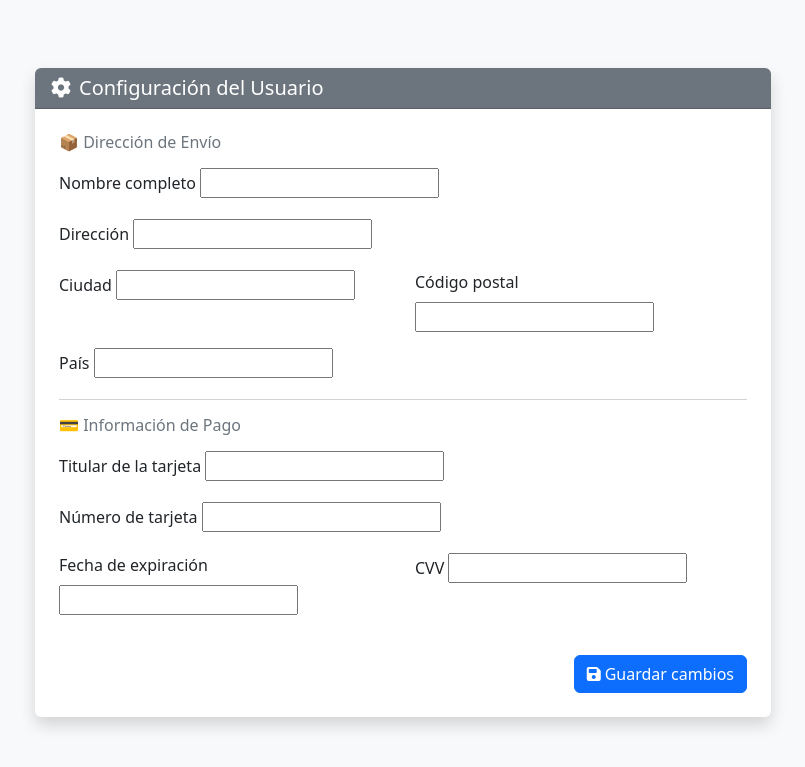
After one commit to sgarolm676/tiendaSalvaTFG, a Django app: page /configuracion/ in a window 1280 px wide. The commit adds this page. Shown: the top 767 px of the page, without its empty margins (237-1042 px from the left). Run offline with Django 5.2, Linux system fonts and the light colour scheme; a user stored in the database is signed in; data comes from the database, SQL or seed files in the repository; both versions use the stored data as it was after the commit.

Commit message:
Configuracion de tarjeta pago y direccion envio realizado

```diff
--- a/tienda/productos/admin.py
+++ b/tienda/productos/admin.py
@@ -1,5 +1,8 @@
 from django.contrib import admin
-from .models import Producto
+from .models import Producto, DireccionEnvio, TarjetaPago, Perfil
 
 # Register your models here.
 admin.site.register(Producto)
+admin.site.register(Perfil)
+admin.site.register(DireccionEnvio)
+admin.site.register(TarjetaPago)
--- a/tienda/productos/forms.py
+++ b/tienda/productos/forms.py
@@ -1,7 +1,7 @@
 from django import forms
 from django.contrib.auth.forms import UserCreationForm
 from django.contrib.auth.models import User
-from .models import Perfil
+from .models import Perfil, DireccionEnvio, TarjetaPago
 from productos.models import Producto
 
 class RegistroUsuarioForm(UserCreationForm):
@@ -53,3 +53,17 @@ class PerfilUpdateForm(forms.ModelForm):
             'imagen': forms.ClearableFileInput(attrs={'class': 'form-control'}),
             'bio': forms.Textarea(attrs={'class': 'form-control'}),
         }
+
+class DireccionEnvioForm(forms.ModelForm):
+    class Meta:
+        model = DireccionEnvio
+        fields = ['nombre_completo', 'direccion', 'ciudad', 'codigo_postal', 'pais']
+
+class TarjetaPagoForm(forms.ModelForm):
+    class Meta:
+        model = TarjetaPago
+        fields = ['titular', 'numero', 'expiracion', 'cvv']
+        widgets = {
+            'numero': forms.PasswordInput(render_value=True),
+            'cvv': forms.PasswordInput(render_value=True),
+        }
--- a/tienda/productos/models.py
+++ b/tienda/productos/models.py
@@ -32,3 +32,24 @@ class Perfil(models.Model):
 
     def __str__(self):
         return f"Perfil de {self.user.username}"
+
+class DireccionEnvio(models.Model):
+    usuario = models.OneToOneField(User, on_delete=models.CASCADE, related_name='direccionenvio')
+    nombre_completo = models.CharField(max_length=100)
+    direccion = models.CharField(max_length=255)
+    ciudad = models.CharField(max_length=100)
+    codigo_postal = models.CharField(max_length=10)
+    pais = models.CharField(max_length=100)
+
+    def __str__(self):
+        return f"{self.nombre_completo} ({self.usuario.username})"
+
+class TarjetaPago(models.Model):
+    usuario = models.OneToOneField(User, on_delete=models.CASCADE, related_name='tarjetapago')
+    titular = models.CharField(max_length=100)
+    numero = models.CharField(max_length=16)
+    expiracion = models.CharField(max_length=5)  # formato MM/YY
+    cvv = models.CharField(max_length=4)
+
+    def __str__(self):
+        return f"Tarjeta de {self.titular} ({self.usuario.username})"
--- /dev/null
+++ b/tienda/productos/templates/perfil/configuracion.html
@@ -0,0 +1,106 @@
+<!DOCTYPE html>
+<html lang="es">
+<head>
+    <meta charset="UTF-8">
+    <meta name="viewport" content="width=device-width, initial-scale=1.0">
+    <title>Configuración del Usuario</title>
+
+    <!-- Bootstrap CSS -->
+    <link href="https://cdn.jsdelivr.net/npm/bootstrap@5.3.0/dist/css/bootstrap.min.css" rel="stylesheet">
+
+    <!-- Font Awesome -->
+    <link rel="stylesheet" href="https://cdnjs.cloudflare.com/ajax/libs/font-awesome/6.4.0/css/all.min.css">
+
+    <style>
+        body {
+            background-color: #f8f9fa;
+            padding-top: 20px;
+        }
+        .card {
+            border: none;
+            box-shadow: 0 0.5rem 1rem rgba(0, 0, 0, 0.15);
+        }
+        .card-header {
+            border-radius: 0.375rem 0.375rem 0 0 !important;
+        }
+        hr {
+            opacity: 0.2;
+        }
+    </style>
+</head>
+<body>
+    <div class="container my-5">
+        <div class="row justify-content-center">
+            <div class="col-lg-8">
+                <div class="card">
+                    <div class="card-header bg-secondary text-white">
+                        <h5 class="mb-0"><i class="fas fa-cog me-2"></i>Configuración del Usuario</h5>
+                    </div>
+                    <div class="card-body p-4">
+                        <form method="POST">
+                            {% csrf_token %}
+
+                            <!-- Dirección de envío -->
+                            <h6 class="text-secondary mb-3">📦 Dirección de Envío</h6>
+                            <div class="mb-3">
+                                <label class="form-label">Nombre completo</label>
+                                {{ direccion_form.nombre_completo }}
+                            </div>
+                            <div class="mb-3">
+                                <label class="form-label">Dirección</label>
+                                {{ direccion_form.direccion }}
+                            </div>
+                            <div class="mb-3 row">
+                                <div class="col-md-6">
+                                    <label class="form-label">Ciudad</label>
+                                    {{ direccion_form.ciudad }}
+                                </div>
+                                <div class="col-md-6">
+                                    <label class="form-label">Código postal</label>
+                                    {{ direccion_form.codigo_postal }}
+                                </div>
+                            </div>
+                            <div class="mb-3">
+                                <label class="form-label">País</label>
+                                {{ direccion_form.pais }}
+                            </div>
+                            <hr>
+
+                            <!-- Datos de pago -->
+                            <h6 class="text-secondary mb-3">💳 Información de Pago</h6>
+                            <div class="mb-3">
+                                <label class="form-label">Titular de la tarjeta</label>
+                                {{ tarjeta_form.titular }}
+                            </div>
+                            <div class="mb-3">
+                                <label class="form-label">Número de tarjeta</label>
+                                {{ tarjeta_form.numero }}
+                            </div>
+                            <div class="row">
+                                <div class="col-md-6 mb-3">
+                                    <label class="form-label">Fecha de expiración</label>
+                                    {{ tarjeta_form.expiracion }}
+                                </div>
+                                <div class="col-md-6 mb-3">
+                                    <label class="form-label">CVV</label>
+                                    {{ tarjeta_form.cvv }}
+                                </div>
+                            </div>
+
+                            <!-- Botón de guardar -->
+                            <div class="text-end mt-4">
+                                <button type="submit" class="btn btn-primary">
+                                    <i class="fas fa-save me-1"></i>Guardar cambios
+                                </button>
+                            </div>
+                        </form>
+                    </div>
+                </div>
+            </div>
+        </div>
+    </div>
+
+    <!-- Bootstrap JS -->
+    <script src="https://cdn.jsdelivr.net/npm/bootstrap@5.3.0/dist/js/bootstrap.bundle.min.js"></script>
+</body>
+</html>
--- a/tienda/productos/templates/perfil/editar_perfil.html
+++ b/tienda/productos/templates/perfil/editar_perfil.html
@@ -3,7 +3,7 @@
 <head>
   <meta charset="UTF-8" />
   <meta name="viewport" content="width=device-width, initial-scale=1" />
-  <title>Editar Perfil | MiAplicación</title>
+  <title>Editar Perfil | TechCore</title>
 
   <!-- Bootstrap 5 CSS -->
   <link href="https://cdn.jsdelivr.net/npm/bootstrap@5.3.0/dist/css/bootstrap.min.css" rel="stylesheet">
@@ -142,10 +142,10 @@
             <a class="nav-link" href="#"><i class="fas fa-home me-1"></i> Inicio</a>
           </li>
           <li class="nav-item">
-            <a class="nav-link active" href="#"><i class="fas fa-user me-1"></i> Perfil</a>
+            <a class="nav-link active" href="{% url 'editar_perfil' %}"><i class="fas fa-user me-1"></i> Perfil</a>
           </li>
           <li class="nav-item">
-            <a class="nav-link" href="#"><i class="fas fa-cog me-1"></i> Configuración</a>
+            <a class="nav-link" href="{% url 'configuracion' %}"><i class="fas fa-cog me-1"></i> Configuración</a>
           </li>
           <li class="nav-item">
             <a class="nav-link" href="{% url 'lista_productos' %}"><i class="fas fa-sign-out-alt me-1"></i> Salir</a>
--- a/tienda/productos/urls.py
+++ b/tienda/productos/urls.py
@@ -1,7 +1,7 @@
 from django.urls import path, include
 
 from . import views
-from .views import lista_productos, cerrar_sesion, registrar_usuario, detalle_producto
+from .views import lista_productos, cerrar_sesion, registrar_usuario, detalle_producto, editar_perfil, configuracion_usuario
 
 urlpatterns = [
     path('', lista_productos, name='lista_productos'),
@@ -9,5 +9,6 @@ urlpatterns = [
     path('login', include('django.contrib.auth.urls')),
     path('logout/', cerrar_sesion, name='logout'),
     path('productos/<int:id>/', detalle_producto, name='detalle_producto'),
-    path('perfil/editar/', views.editar_perfil, name='editar_perfil'),
+    path('perfil/editar/', editar_perfil, name='editar_perfil'),
+     path('configuracion/', configuracion_usuario, name='configuracion'),
 ]
--- a/tienda/productos/views.py
+++ b/tienda/productos/views.py
@@ -1,6 +1,6 @@
 from django.shortcuts import render, get_object_or_404
-from .models import Producto
-from .forms import RegistroUsuarioForm, PersonalizacionForm, UserUpdateForm, PerfilUpdateForm
+from .models import Producto, Perfil, DireccionEnvio, TarjetaPago
+from .forms import RegistroUsuarioForm, PersonalizacionForm, UserUpdateForm, PerfilUpdateForm, DireccionEnvioForm, TarjetaPagoForm
 
 from django.contrib import messages
 from django.contrib.auth import logout
@@ -78,3 +78,24 @@ def editar_perfil(request):
         'perfil_form': perfil_form
     }
     return render(request, 'perfil/editar_perfil.html', context)
+
+def configuracion_usuario(request):
+    direccion, _ = DireccionEnvio.objects.get_or_create(usuario=request.user)
+    tarjeta, _ = TarjetaPago.objects.get_or_create(usuario=request.user)
+
+    if request.method == 'POST':
+        direccion_form = DireccionEnvioForm(request.POST, instance=direccion)
+        tarjeta_form = TarjetaPagoForm(request.POST, instance=tarjeta)
+        if direccion_form.is_valid() and tarjeta_form.is_valid():
+            direccion_form.save()
+            tarjeta_form.save()
+            messages.success(request, "Configuración actualizada correctamente.")
+            return redirect('configuracion')
+    else:
+        direccion_form = DireccionEnvioForm(instance=direccion)
+        tarjeta_form = TarjetaPagoForm(instance=tarjeta)
+
+    return render(request, 'perfil/configuracion.html', {
+        'direccion_form': direccion_form,
+        'tarjeta_form': tarjeta_form
+    })
```
Also changed, not shown: tienda/productos/signals.py (+7 -1 lines), tienda/db.sqlite3, tienda/media/avatars/pngtree-user-profile-avatar-png-image_13369991_22oPcGE_R3ddFj4.png (added), tienda/productos/migrations/0006_direccionenvio_tarjetapago.py (added).
